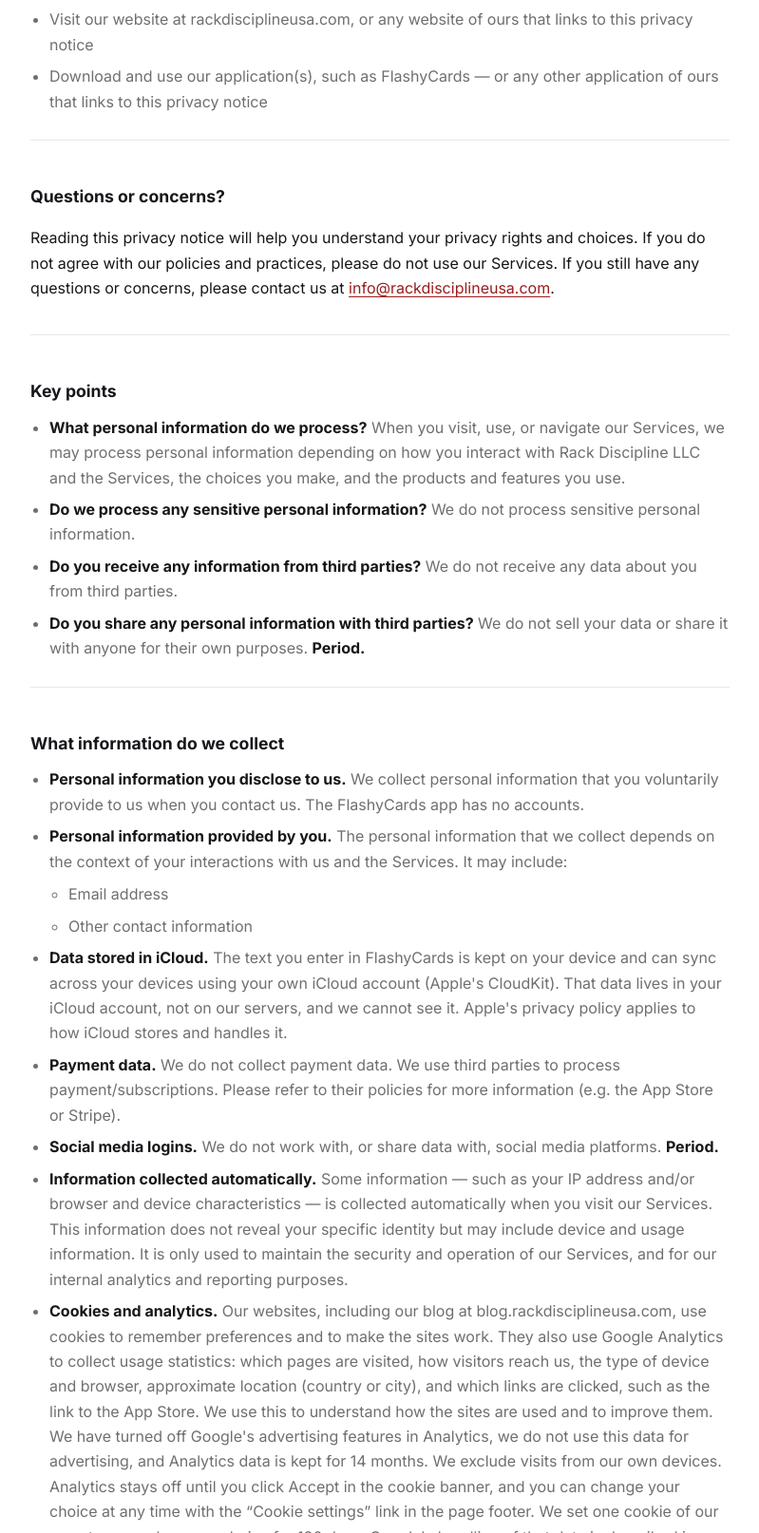
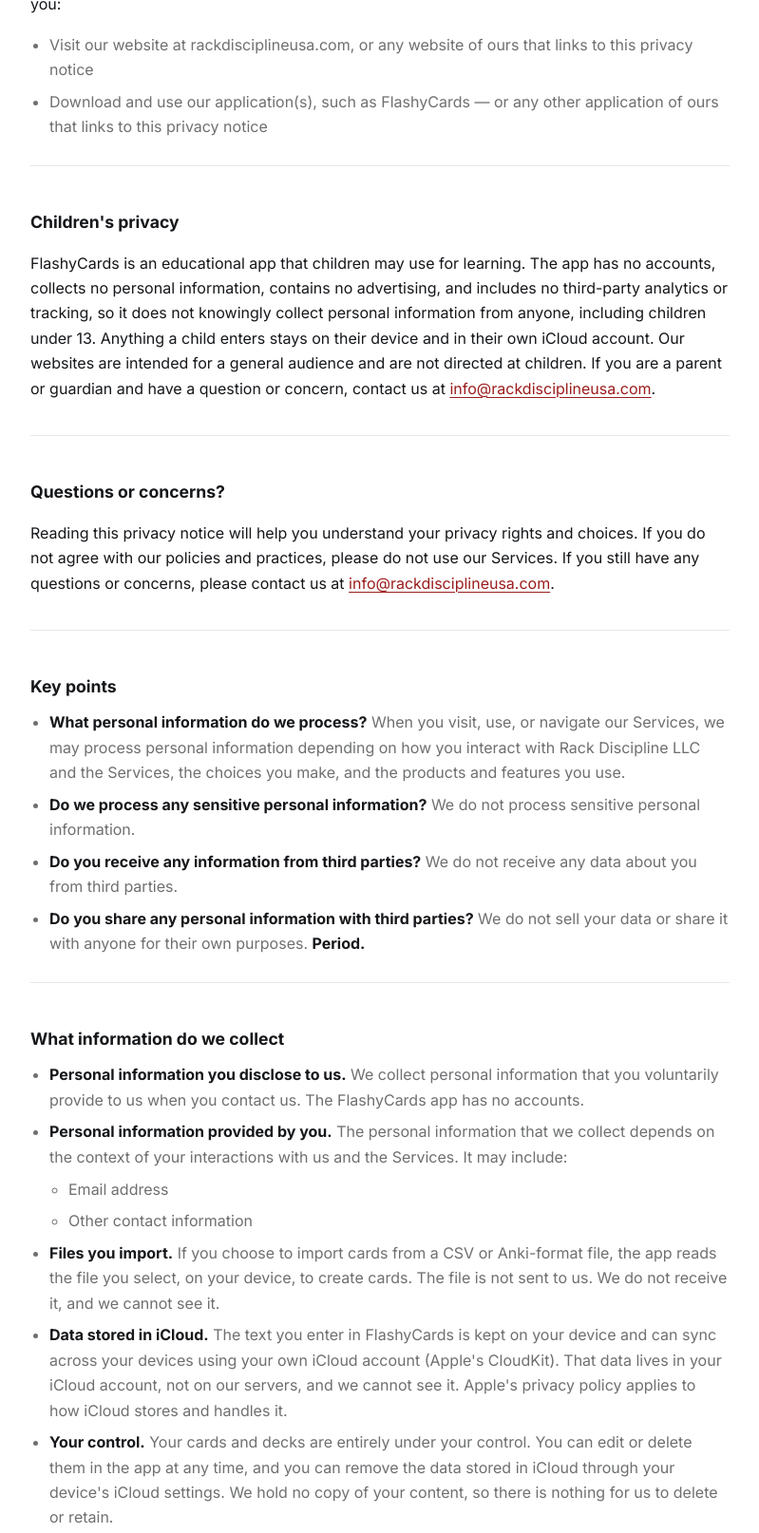
Before and after one commit to Rack-Discipline-LLC/flashycards-site, a plain HTML site: page privacy.html in a window 1280 px wide. Shown: the part 794-2408 px from the top of the page at 95% size, without its empty margins (240-1039 px from the left). Drawn offline with Linux system fonts and the light colour scheme.

Commit message:
Privacy policy: purchase, imports, children, data control
Co-Authored-By: Claude Sonnet 5.5 <noreply@anthropic.com>

```diff
--- a/privacy.html
+++ b/privacy.html
@@ -40,7 +40,7 @@
       <p>FlashyCards works with the text you type in, such as your cards and decks. There is no account or sign-in,
         and the app does not send your content to any server of ours. Your content is kept on your device and, if you use
         iCloud, synced across your own devices (see &ldquo;Data stored in iCloud&rdquo; below). The app works with text only:
-        it does not use your camera, photos, or microphone.</p>
+        it does not use your camera, photos, or microphone, and it uses no advertising, analytics, or outside services.</p>
       <p>This notice also covers our websites, including flashycards.rackdisciplineusa.com.</p>
     </div>
 
@@ -52,6 +52,16 @@
         <li>Visit our website at rackdisciplineusa.com, or any website of ours that links to this privacy notice</li>
         <li>Download and use our application(s), such as FlashyCards — or any other application of ours that links to this privacy notice</li>
       </ul>
+    </div>
+
+    <div class="prose-block">
+      <h2>Children's privacy</h2>
+      <p>FlashyCards is an educational app that children may use for learning. The app has no accounts, collects no
+        personal information, contains no advertising, and includes no third-party analytics or tracking, so it does not
+        knowingly collect personal information from anyone, including children under 13. Anything a child enters stays
+        on their device and in their own iCloud account. Our websites are intended for a general audience and are not
+        directed at children. If you are a parent or guardian and have a question or concern, contact us at
+        <a href="mailto:info@rackdisciplineusa.com">info@rackdisciplineusa.com</a>.</p>
     </div>
 
     <div class="prose-block">
@@ -82,8 +92,10 @@
             <li>Other contact information</li>
           </ul>
         </li>
+        <li><strong>Files you import.</strong> If you choose to import cards from a CSV or Anki-format file, the app reads the file you select, on your device, to create cards. The file is not sent to us. We do not receive it, and we cannot see it.</li>
         <li><strong>Data stored in iCloud.</strong> The text you enter in FlashyCards is kept on your device and can sync across your devices using your own iCloud account (Apple's CloudKit). That data lives in your iCloud account, not on our servers, and we cannot see it. Apple's privacy policy applies to how iCloud stores and handles it.</li>
-        <li><strong>Payment data.</strong> We do not collect payment data. We use third parties to process payment/subscriptions. Please refer to their policies for more information (e.g. the App Store or Stripe).</li>
+        <li><strong>Your control.</strong> Your cards and decks are entirely under your control. You can edit or delete them in the app at any time, and you can remove the data stored in iCloud through your device's iCloud settings. We hold no copy of your content, so there is nothing for us to delete or retain.</li>
+        <li><strong>Payment data.</strong> FlashyCards is a one-time purchase made through Apple's App Store. Apple processes the payment, and we do not receive or collect your payment details. Please refer to <a href="https://www.apple.com/legal/privacy/">Apple's privacy policy</a> for more information.</li>
         <li><strong>Social media logins.</strong> We do not work with, or share data with, social media platforms. <strong>Period.</strong></li>
         <li><strong>Information collected automatically.</strong> Some information — such as your IP address and/or browser and device characteristics — is collected automatically when you visit our Services. This information does not reveal your specific identity but may include device and usage information. It is only used to maintain the security and operation of our Services, and for our internal analytics and reporting purposes.</li>
         <li><strong>Cookies and analytics.</strong> Our websites, including our blog at blog.rackdisciplineusa.com, use cookies to remember preferences and to make the sites work. They also use Google Analytics to collect usage statistics: which pages are visited, how visitors reach us, the type of device and browser, approximate location (country or city), and which links are clicked, such as the link to the App Store. We use this to understand how the sites are used and to improve them. We have turned off Google's advertising features in Analytics, we do not use this data for advertising, and Analytics data is kept for 14 months. We exclude visits from our own devices. Analytics stays off until you click Accept in the cookie banner, and you can change your choice at any time with the &ldquo;Cookie settings&rdquo; link in the page footer. We set one cookie of our own, to remember your choice for 180 days. Google's handling of that data is described in <a href="https://policies.google.com/privacy">Google's privacy policy</a>, and you can opt out with <a href="https://tools.google.com/dlpage/gaoptout">Google's browser add-on</a>. We <strong>never</strong> sell data to third parties or use it to target advertising. Our apps do not include advertising or third-party analytics.</li>
```
